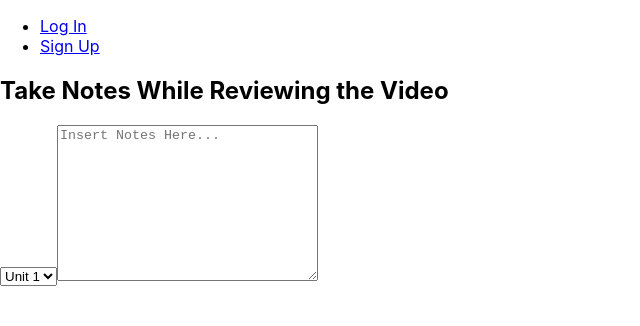
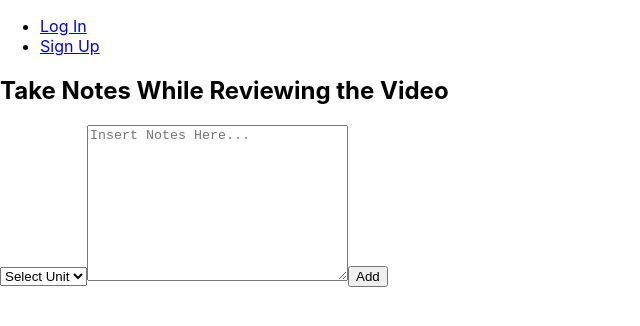
Before and after one commit to ilsyim/snippy-front-end, a React (Create React App) app: page / in a window 1280 px wide. Shown: the top 326 px of the page, without its empty margins (0-640 px from the left). Built offline with nearby package versions, Linux system fonts and the light colour scheme; no server answers.

Commit message:
write front-end function

```diff
--- a/src/App.jsx
+++ b/src/App.jsx
@@ -29,7 +29,7 @@ const App = () => {
     <>
       <NavBar user={user} handleLogout={handleLogout} />
       <Routes>
-        <Route path="/" element={<VideoList user={user} notes={notes} />} />
+        <Route path="/" element={<VideoList user={user} notes={notes} setNotes={setNotes}/>} />
         <Route path="/videoShow" element={<VideoShow />} />
         <Route
           path="/signup"
--- a/src/components/AddNote/AddNote.jsx
+++ b/src/components/AddNote/AddNote.jsx
@@ -1,17 +1,37 @@
+import { useState } from 'react';
+import * as noteService from '../../services/noteService'
 
+const AddNote = (props) => {
+  const [noteData, setNoteData] = useState({
+    unit:"",
+    content:""
+  })
 
-const AddNote = () => {
+  const handleChange = evt => {
+    setNoteData({...noteData, [evt.target.name]: evt.target.value})
+  }
+
+  const handleSubmit = evt => {
+    evt.preventDefault()
+    props.setNotes([...props.notes, noteData])
+    setNoteData({unit:"", content:""})
+    console.log('submit')
+
+  }
+
   return (
     <>
       <h2>Take Notes While Reviewing the Video</h2>
-      <form action="">
-        <select name="unit" >
-          <option value="1" selected>Unit 1</option>
-          <option value="2">Unit 2</option>
-          <option value="3">Unit 3</option>
-          <option value="4">Unit 4</option>
+      <form onSubmit={handleSubmit} autoComplete="off">
+        <select name="unit" onChange={handleChange} >
+          <option>Select Unit</option>
+          <option name="unit" value={noteData.unit[""]}>Unit 1</option>
+          <option name="unit" value={noteData.unit[""]}>Unit 2</option>
+          <option name="unit" value={noteData.unit[""]}>Unit 3</option>
+          <option name="unit" value={noteData.unit[""]}>Unit 4</option>
         </select>
-        <textarea type="text" name="content" id="" cols="30" rows="10" placeholder="Insert Notes Here..."></textarea>
+        <textarea type="text" value={noteData.content} name="content" onChange={handleChange} id="" cols="30" rows="10" placeholder="Insert Notes Here..."></textarea>
+        <button type="submit">Add</button>
       </form>
     </>
   );
--- a/src/pages/VideoList/VideoList.jsx
+++ b/src/pages/VideoList/VideoList.jsx
@@ -4,7 +4,7 @@ import AddNote from '../../components/AddNote/AddNote';
 const VideoList = (props) => {
   return (
     <>
-      <AddNote />
+      <AddNote notes={props.notes} setNotes={props.setNotes}/>
       <VideoCard notes={props.notes} />
     </>
   );
--- a/src/services/noteService.js
+++ b/src/services/noteService.js
@@ -2,9 +2,21 @@ import * as tokenService from '../services/tokenService'
 
 const BASE_URL = `${process.env.REACT_APP_BACK_END_SERVER_URL}/api/notes`
 
+async function addNote(noteData) {
+  const res = await fetch(BASE_URL, {
+    method: 'POST',
+    headers: {
+      'Authorization': `Bearer ${tokenService.getToken()}`,
+      'Content-Type': 'application/json'
+    },
+    body: JSON.stringify(noteData)
+  })
+  return await res.json()
+}
 
 
 
 
-
-export {   }
+export {
+  addNote,
+}
```
